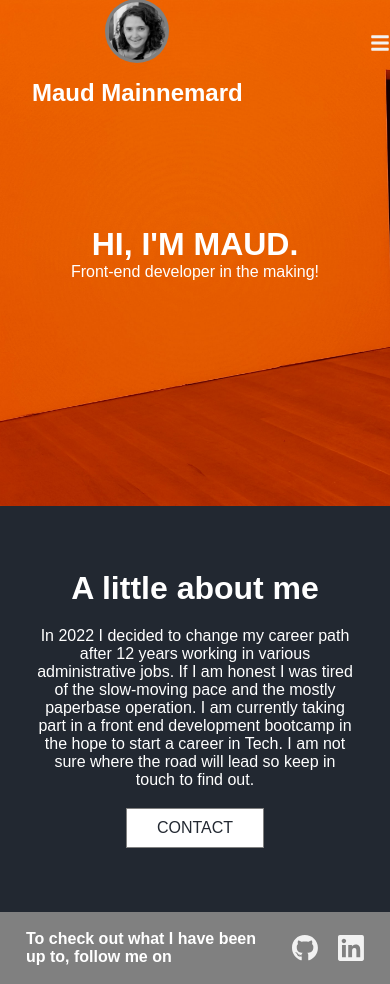
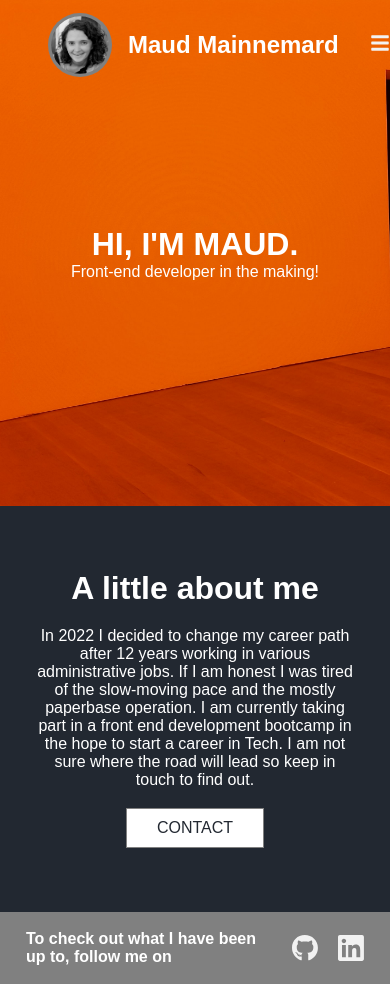
Before and after one commit to maudmain/mm-react-portfolio, a React (Create React App) app: page /about in a window 390 px wide. Built offline with nearby package versions, Linux system fonts and the light colour scheme; a web font is replaced by a local one.

Commit message:
styling issues removed

```diff
--- a/src/Components/About Content/aboutContent.css
+++ b/src/Components/About Content/aboutContent.css
@@ -18,7 +18,3 @@
 .about .about-content p {
   margin: 1.2rem 0;
 }
-
-.about .right {
-    max-width: 700px;
-    }
--- a/src/Components/Navbar/navbar.css
+++ b/src/Components/Navbar/navbar.css
@@ -79,9 +79,3 @@
     display: initial;
   }
 }
-
-@media only screen and (max-width: 640px) {
-  .avatar-div {
-    flex-direction: column;
-  }
-}
```
